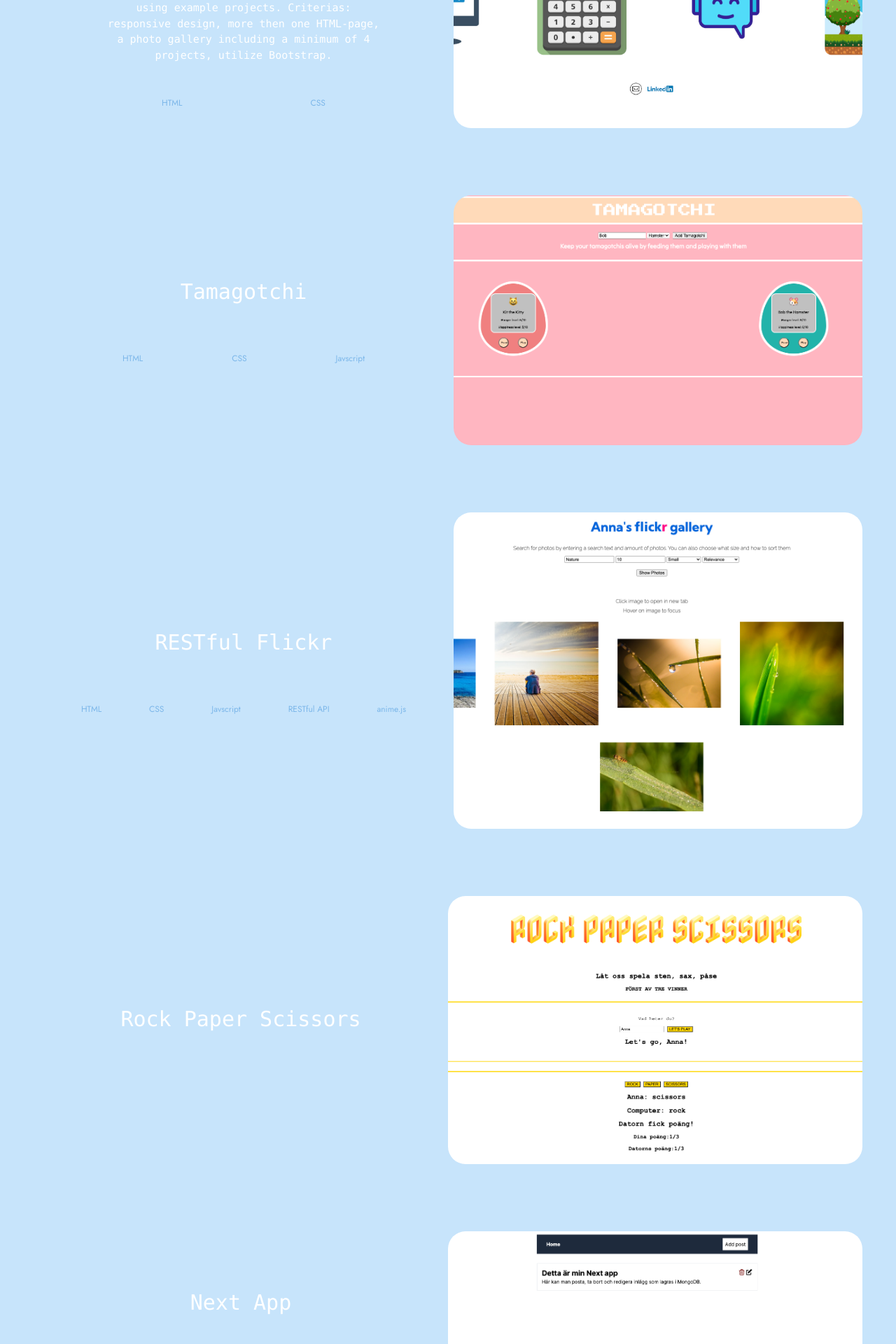
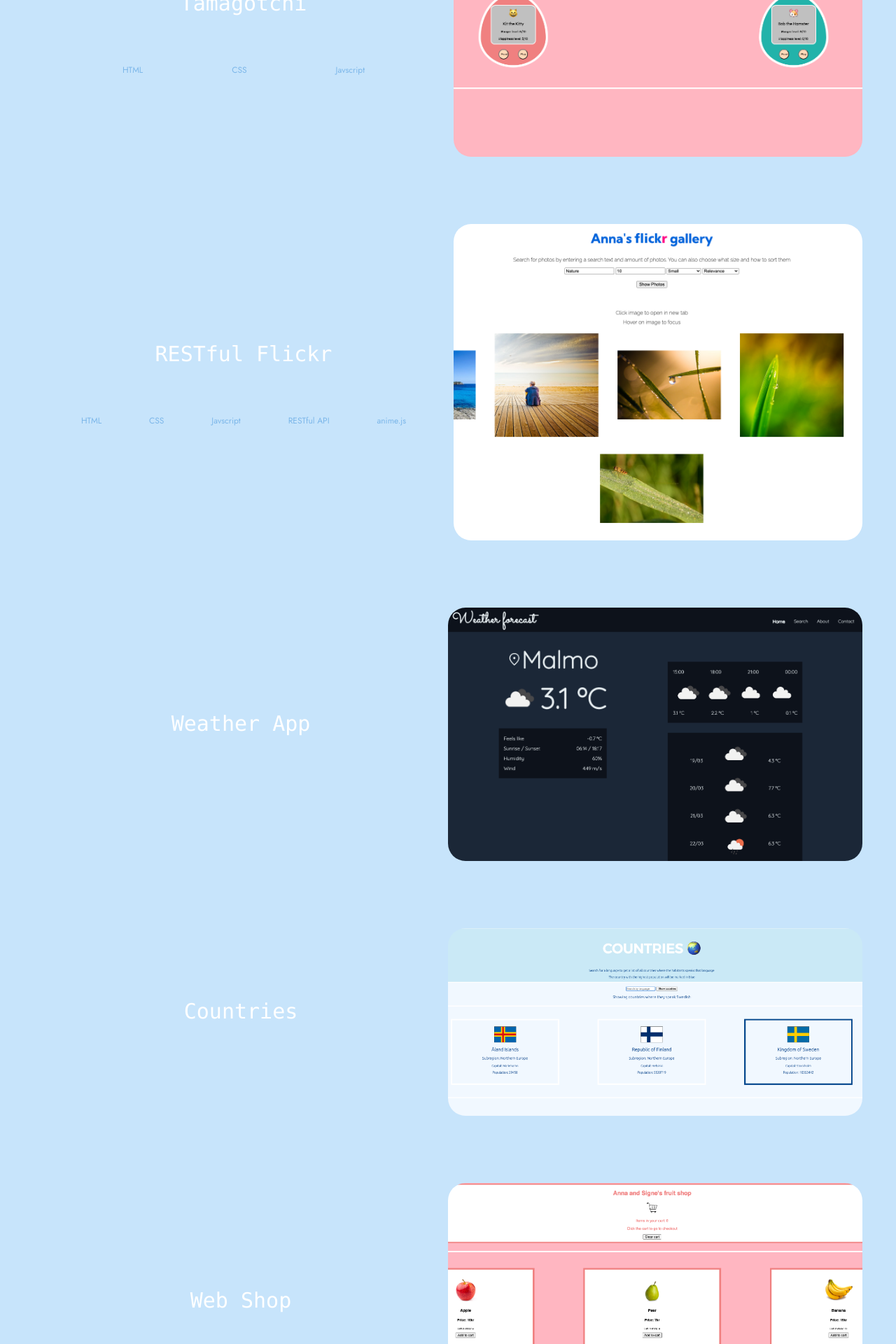
Before and after one commit to annasundbergg/portfolio, a Next.js app: page /projects in a window 1280 px wide. Shown: the part 840-2760 px from the top of the page at 70% size. Built offline with nearby package versions, Linux system fonts and the light colour scheme.

Commit message:
Hide some projects

```diff
--- a/src/app/components/Projects.tsx
+++ b/src/app/components/Projects.tsx
@@ -17,7 +17,6 @@ export default function ProjectList() {
           link="https://front-end-v2xut6a4jq-lz.a.run.app/"
           image="/images/movierater.png"
           alt="image of project Movierater"
-                    // skillsArr={["/htmlcss.png", "/1174965.png", "/gcp.png"]}
           skillsArr={[
             "CSS",
             "Typescript",
@@ -32,14 +31,14 @@ export default function ProjectList() {
           ]}
         />
 
-                <ProjectItem
+        {/* <ProjectItem
           name="Responsive Portfolio"
           description="One of my first projects during my education where the task was to create a portfolio using example projects. Criterias: responsive design, more then one HTML-page, a photo gallery including a minimum of 4 projects, utilize Bootstrap."
           link="https://annasundbergg.github.io/FE22-html-slutprojekt-anna-sundberg/"
           image="/images/portfolio.png"
           alt="Image of project Responsive Portfolio"
           skillsArr={["HTML", "CSS"]}
-                ></ProjectItem>
+        ></ProjectItem> */}
 
         <ProjectItem
           name="Tamagotchi"
@@ -55,30 +54,24 @@ export default function ProjectList() {
           link="https://annasundbergg.github.io/FE22-js1-slutprojekt-anna-sundberg/"
           image="/images/flickr.png"
           alt="Image of project RESTful Flickr"
-                    skillsArr={[
-                        "HTML",
-                        "CSS",
-                        "Javscript",
-                        "RESTful API",
-                        "anime.js",
-                    ]}
+          skillsArr={["HTML", "CSS", "Javscript", "RESTful API", "anime.js"]}
         />
-
+        {/*
         <ProjectItem
           name="Rock Paper Scissors"
           description=""
           link="https://annasundbergg.github.io/annasundbergg-FE22-js1-mp2-anna-sundberg/"
           image="/images/rockpaperscissors.png"
           alt="Image of project Rock Paper Scissors"
-                />
+        /> */}
 
-                <ProjectItem
+        {/* <ProjectItem
           name="Next App"
           description=""
           link="https://next-app-ra67t2gtja-ew.a.run.app/"
           image="/images/next-app.png"
           alt="Image of project Next App"
-                />
+        /> */}
 
         <ProjectItem
           name="Weather App"
```
Lines whose indentation alone changed are shown as unchanged.
